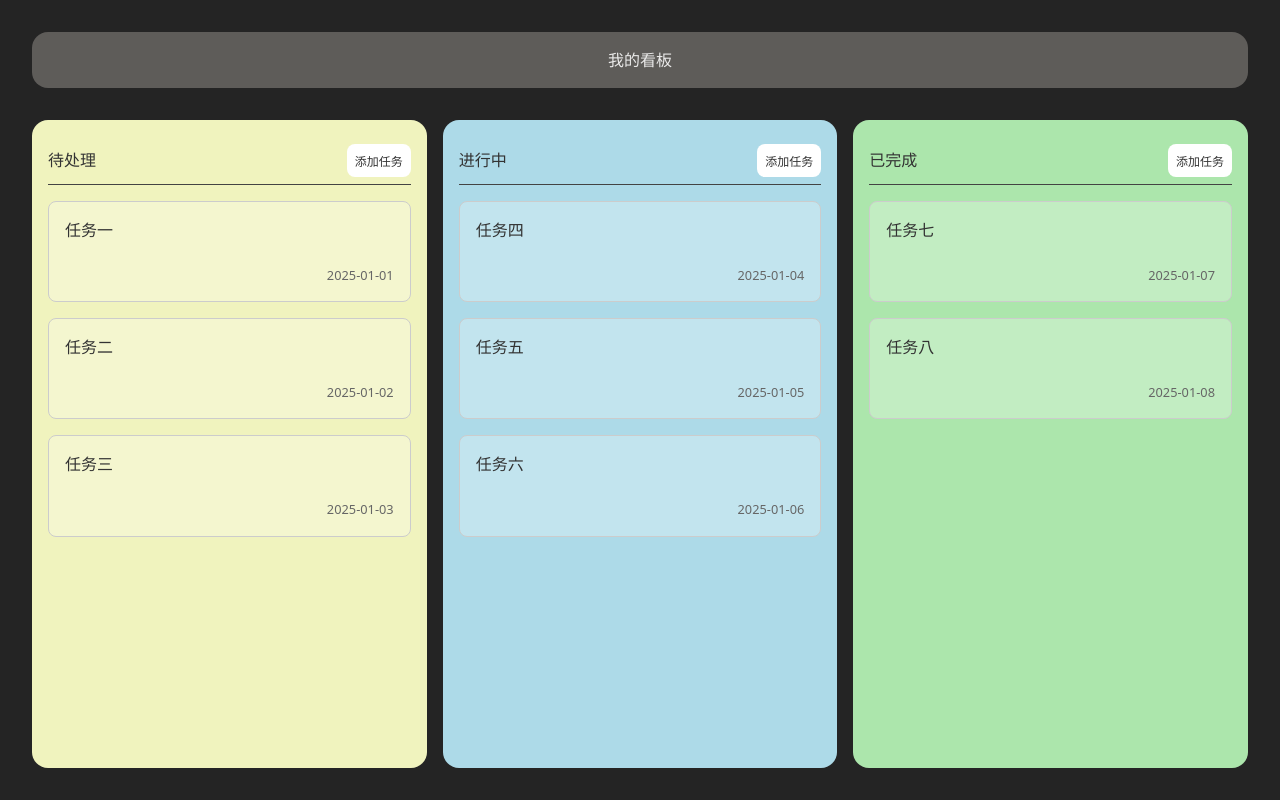
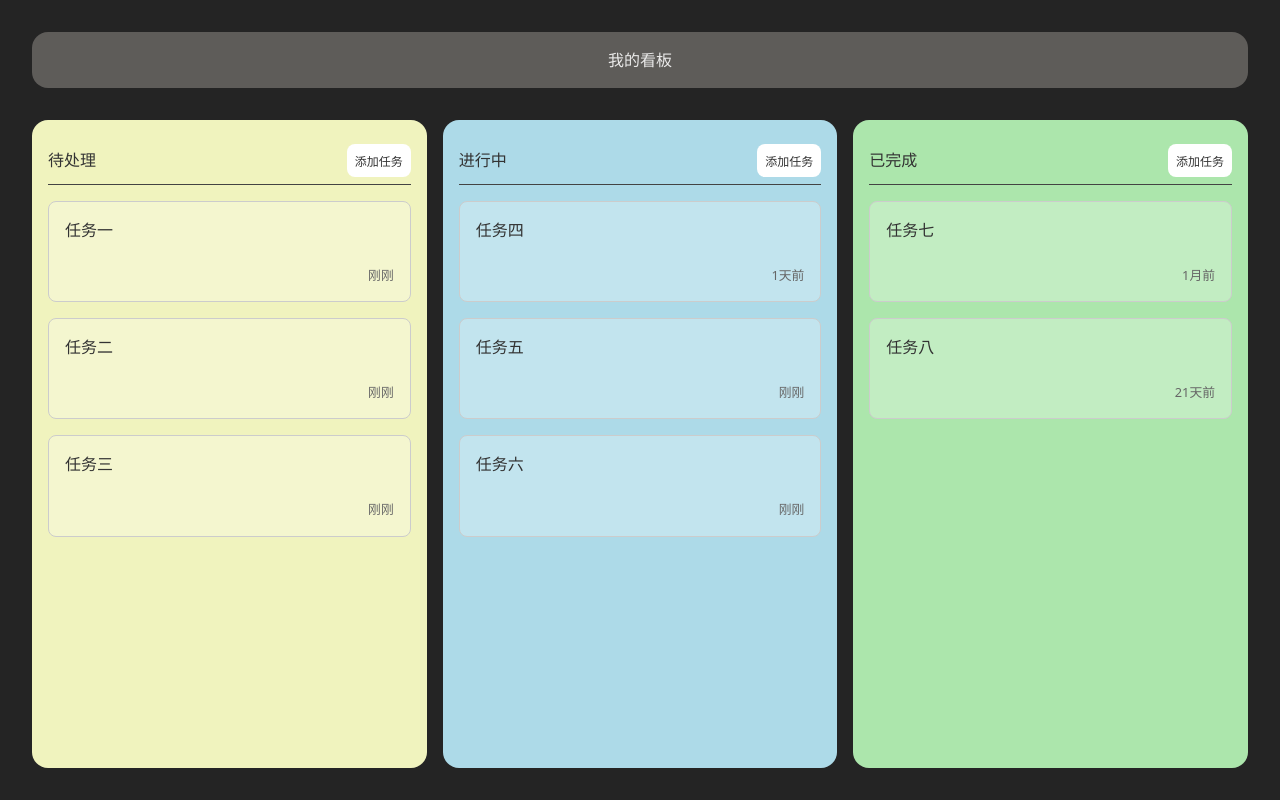
Before and after one commit to ZX-Mu/mu-daily-practice-project, a React (Vite) app in the folder frist-react-kanban/: page / in a window 1280 px wide. Built offline with nearby package versions, Linux system fonts and the light colour scheme.

Commit message:
feat: 时间格式化+动态展示

```diff
--- a/frist-react-kanban/src/App.tsx
+++ b/frist-react-kanban/src/App.tsx
@@ -1,20 +1,41 @@
 import "./App.css";
-import {useState} from "react";
+import {useEffect, useState} from "react";
+
+
+const timeFormat = (date: string) => {
+    const timeDiff = new Date().getTime() - new Date(date).getTime();
+    const minuteDiff = Math.floor(timeDiff / (60 * 1000));
+    const hourDiff = Math.floor(timeDiff / (3600 * 1000));
+    const dayDiff = Math.floor(timeDiff / (24 * 3600 * 1000));
+    const mouthDiff = Math.floor(timeDiff / (30 * 24 * 3600 * 1000));
+    let result = "刚刚";
+    if (mouthDiff > 0) {
+        result = `${mouthDiff}月前`
+    } else if (dayDiff > 0) {
+        result = `${dayDiff}天前`
+    } else if (hourDiff > 0) {
+        result = `${hourDiff}小时前`
+    } else if (minuteDiff > 0) {
+        result = `${minuteDiff}分钟前`
+    }
+
+    return result
+}
 
 function App() {
     const [todoTasks, setTodoTasks] = useState([
-        {name: "任务一", date: "2025-01-01"},
-        {name: "任务二", date: "2025-01-02"},
-        {name: "任务三", date: "2025-01-03"},
+        {name: "任务一", date: "2025-11-12 20:10"},
+        {name: "任务二", date: "2025-11-11 18:00"},
+        {name: "任务三", date: "2025-11-10 19:00"},
     ]);
     const [doingTasks, setDoingTasks] = useState([
-        {name: "任务四", date: "2025-01-04"},
-        {name: "任务五", date: "2025-01-05"},
-        {name: "任务六", date: "2025-01-06"},
+        {name: "任务四", date: "2025-10-30 12:00"},
+        {name: "任务五", date: "2025-11-05 18:00"},
+        {name: "任务六", date: "2025-11-11 19:00"},
     ]);
     const [doneTasks, setDoneTasks] = useState([
-        {name: "任务七", date: "2025-01-07"},
-        {name: "任务八", date: "2025-01-08"},
+        {name: "任务七", date: "2025-09-07 14:23"},
+        {name: "任务八", date: "2025-10-09 19:36"},
     ]);
 
     interface Task {
@@ -22,12 +43,21 @@ function App() {
         date: string;
     }
 
-    const RenderKanbanItemList = ({task}: { task: Task }) => (
+    const RenderKanbanItemList = ({task}: { task: Task }) => {
+        const [displayTime, setDisplayTime] = useState(timeFormat(task.date));
+        useEffect(() => {
+            const timer = setInterval(() => {
+                setDisplayTime(timeFormat(task.date));
+            }, 1000*60);
+            return () => clearInterval(timer);
+        }, [task.date]);
+        return (
             <div key={task.name} className="kanban-item">
                 <div className="kanban-item-name">{task.name}</div>
-            <div className="kanban-item-date">{task.date}</div>
+                <div className="kanban-item-date">{displayTime}</div>
             </div>
-    );
+        )
+    };
 
     const RenderKanbanColumn = ({title, addTask, className, children}: {
         title: string,
```
Lines whose indentation alone changed are shown as unchanged.
